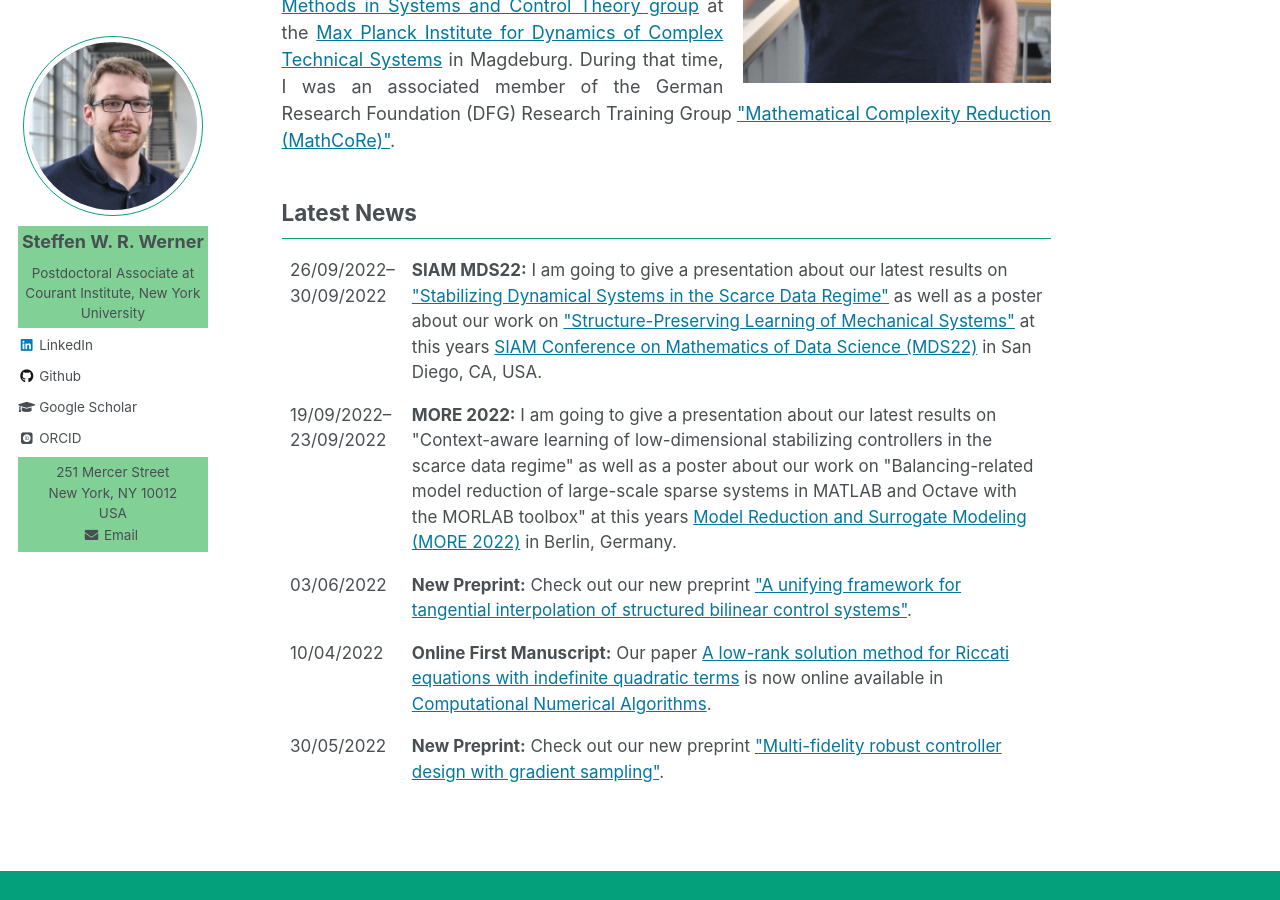
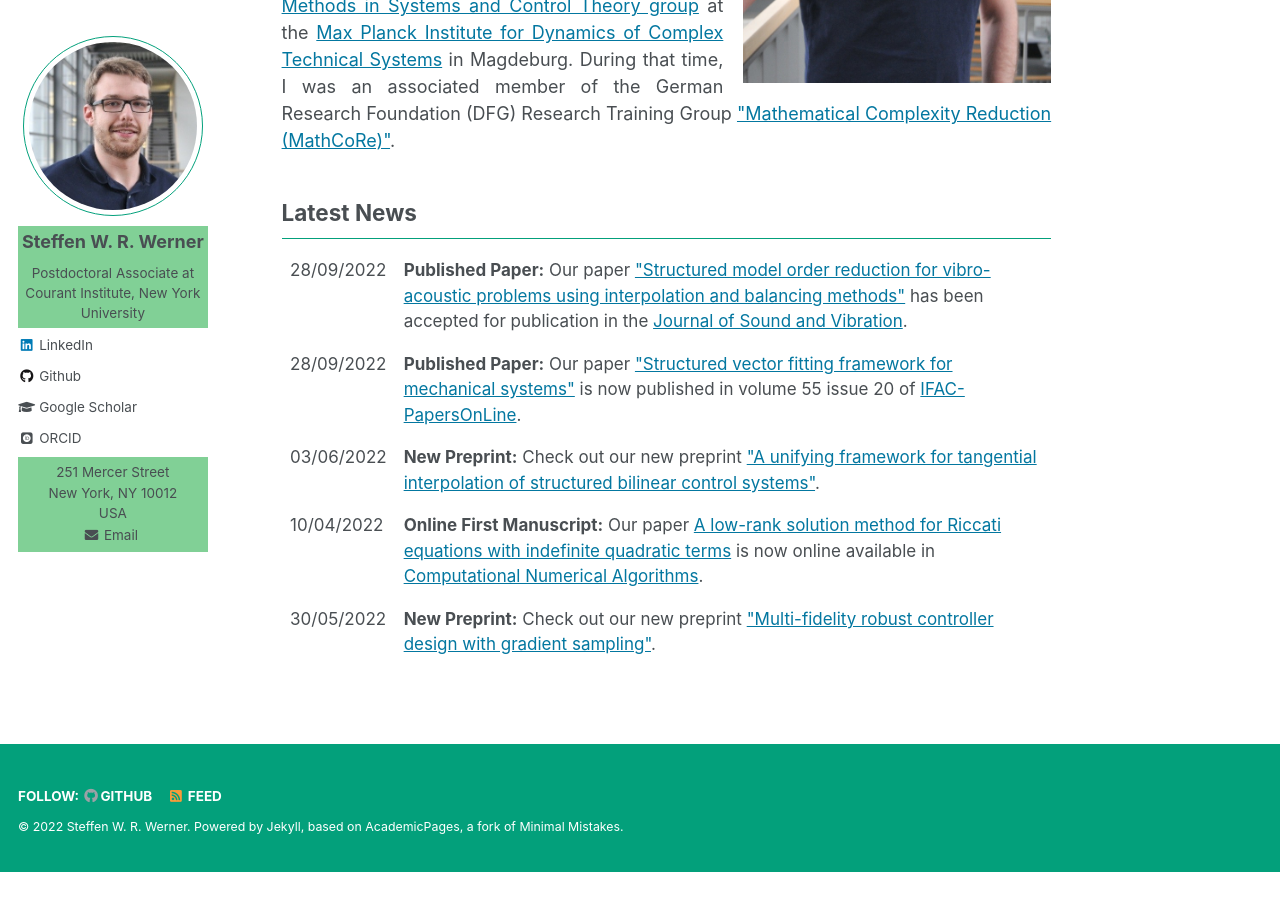
Before and after one commit to ninsteve/ninsteve.github.io, a Jekyll site: the page built from _pages/about.md, in a window 1280 px wide and 900 px high, scrolled down 452 px. Built offline with Jekyll 4.4.1, drawn with Linux system fonts in a browser that asks for light colours; some web fonts are replaced; after the commit the page ends 1324 px from its top, so only the background shows below that.

Commit message:
Started updates.

```diff
--- a/_pages/about.md
+++ b/_pages/about.md
@@ -36,32 +36,27 @@ href="https://www.mathcore.ovgu.de/">"Mathematical Complexity Reduction
 
 <table class="eventtable">
   <tr>
-    <td style="width:8%"> 26/09/2022&ndash;<br>30/09/2022 </td>
-    <td> <strong>SIAM MDS22:</strong>
-      I am going to give a presentation about our latest results on
+    <td style="width:8%"> 28/09/2022 </td>
+    <td> <strong>Published Paper:</strong>
+      Our paper
       <a target="blank_"
-      href="https://meetings.siam.org/sess/dsp_talk.cfm?p=122450">"Stabilizing
-      Dynamical Systems in the Scarce Data Regime"</a>
-      as well as a poster about our work on <a target="blank_"
-      href="https://meetings.siam.org/sess/dsp_talk.cfm?p=122921">"Structure-Preserving Learning of Mechanical Systems"</a>
-      at this years <a target="blank_" href="https://www.siam.org/conferences/cm/conference/mds22">SIAM
-      Conference on Mathematics of Data Science (MDS22)</a>
-      in San Diego, CA, USA.
+      href="https://doi.org/10.48550/arXiv.2201.06518">"Structured model order
+      reduction for vibro-acoustic problems using interpolation and balancing
+      methods"</a> has been accepted for publication in the <a target="blank_"
+      href="https://www.sciencedirect.com/journal/journal-of-sound-and-vibration/vol/517/suppl/C">
+      Journal of Sound and Vibration</a>.
     </td>
   </tr>
   <tr>
-    <td style="width:8%"> 19/09/2022&ndash;<br>23/09/2022 </td>
-    <td> <strong>MORE 2022:</strong>
-      I am going to give a presentation about our latest results on
-      "Context-aware learning of low-dimensional stabilizing controllers in the
-      scarce data regime"
-      as well as a poster about our work on "Balancing-related model reduction
-      of large-scale sparse systems in MATLAB and Octave with the MORLAB
-      toolbox"
-      at this years <a target="blank_"
-      href="https://more.sciencesconf.org/">Model Reduction and Surrogate
-      Modeling (MORE 2022)</a>
-      in Berlin, Germany.
+    <td style="width:8%"> 28/09/2022 </td>
+    <td> <strong>Published Paper:</strong>
+      Our paper
+      <a target="blank_"
+      href="https://doi.org/10.1016/j.ifacol.2022.09.089">"Structured vector
+      fitting framework for mechanical systems"</a> is now published in
+      volume 55 issue 20 of <a target="blank_"
+      href="https://www.journals.elsevier.com/ifac-papersonline">
+      IFAC-PapersOnLine</a>.
     </td>
   </tr>
   <tr>
```
Also changed, not shown: files/publications/bibtex.html (+22 -20 lines), 1 other file.
